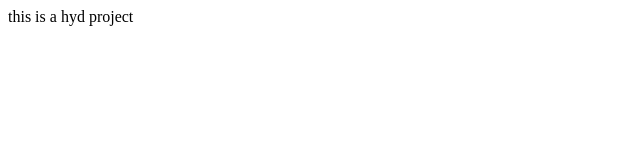
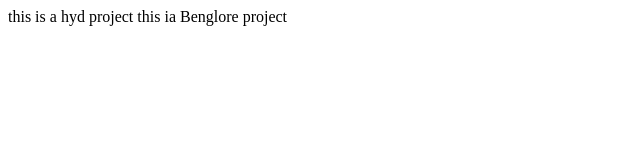
Before and after one commit to Ravitejatorrikonda/52r-HYD, a plain HTML site: page index.html in a window 1280 px wide. Shown: the whole page, without its empty margins (0-640 px from the left). Drawn offline with Linux system fonts and the light colour scheme.

Commit message:
Benglore

```diff
--- a/index.html
+++ b/index.html
@@ -7,5 +7,6 @@
 </head>
 <body>
     this is a hyd project
+    this ia Benglore project
 </body>
 </html>
```
